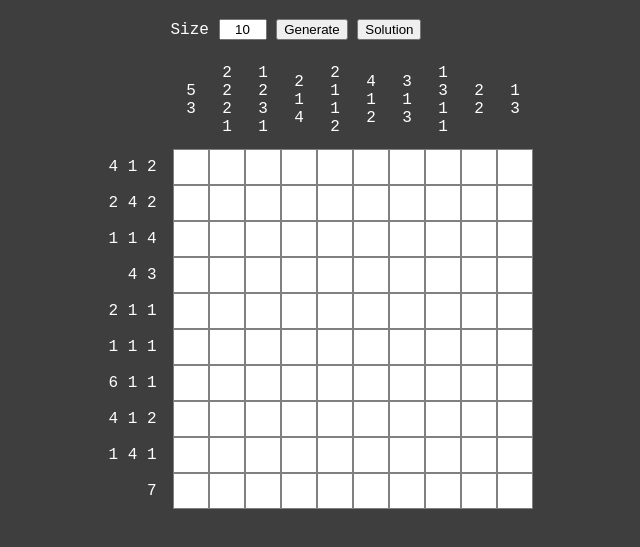
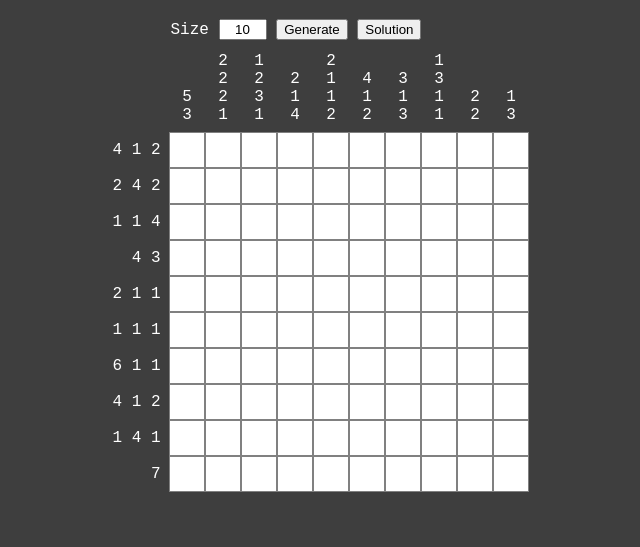
Before and after one commit to andrewinci/nonogram, a website built with webpack: page index.html in a window 1280 px wide. Shown: the part 61-608 px from the top of the page, without its empty margins (344-984 px from the left). Built offline with nearby package versions, Linux system fonts and the light colour scheme.

Commit message:
fix column header

```diff
--- a/src/main.css
+++ b/src/main.css
@@ -45,15 +45,16 @@ tr, td {
     width: 6em;
     border: 0;
     text-align: right;
-    padding-right: 1em;
+    padding-right: 0.5em;
     white-space: nowrap;
 }
 
 tr:first-child td {
     width: 2em;
-    height: 6em;
+    min-height: 4em;
     text-align: center;
     padding-right: 0em;
+    padding-bottom: 0.5em;
 }
 
 .full-cell {
--- a/src/table.ts
+++ b/src/table.ts
@@ -29,8 +29,15 @@ export default class Table {
         const tableBody = document.createElement('tbody')
         this.htmlTable.appendChild(tableBody)
         // add the columns header
+        const headerSize = Math.max(...columnHeader.map(h => h.length))
         tableBody.appendChild(this.buildRow([''].concat(
-            columnHeader.map(col => col.map(n => n.toString()).join('<br/>'))
+            columnHeader.map(col => {
+                const numbers = col.map(n => n.toString())
+                return Array(headerSize - numbers.length)
+                    .fill('')
+                    .concat(numbers)
+                    .join('<br>')
+            })
         )))
         // add the body
         for (let i = 0; i < rowHeader.length; i++) {
```
